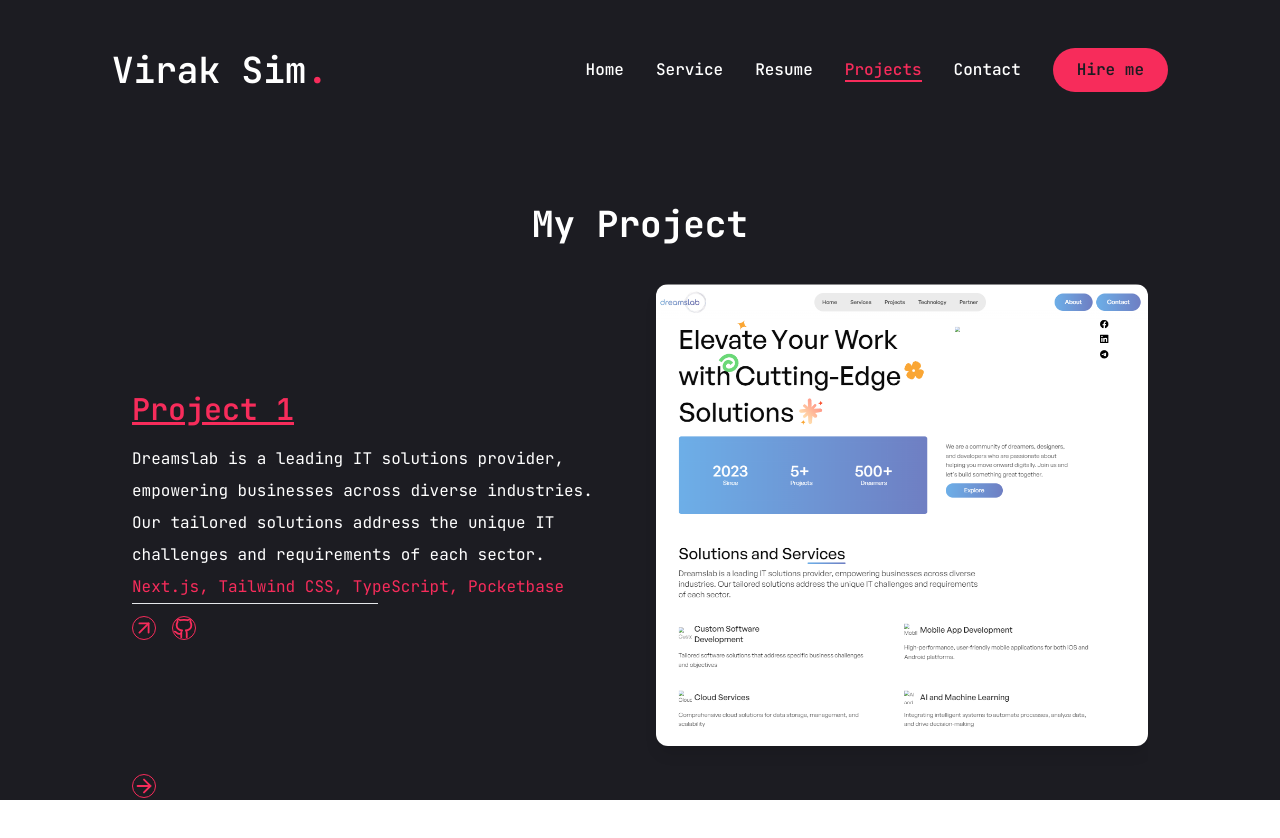
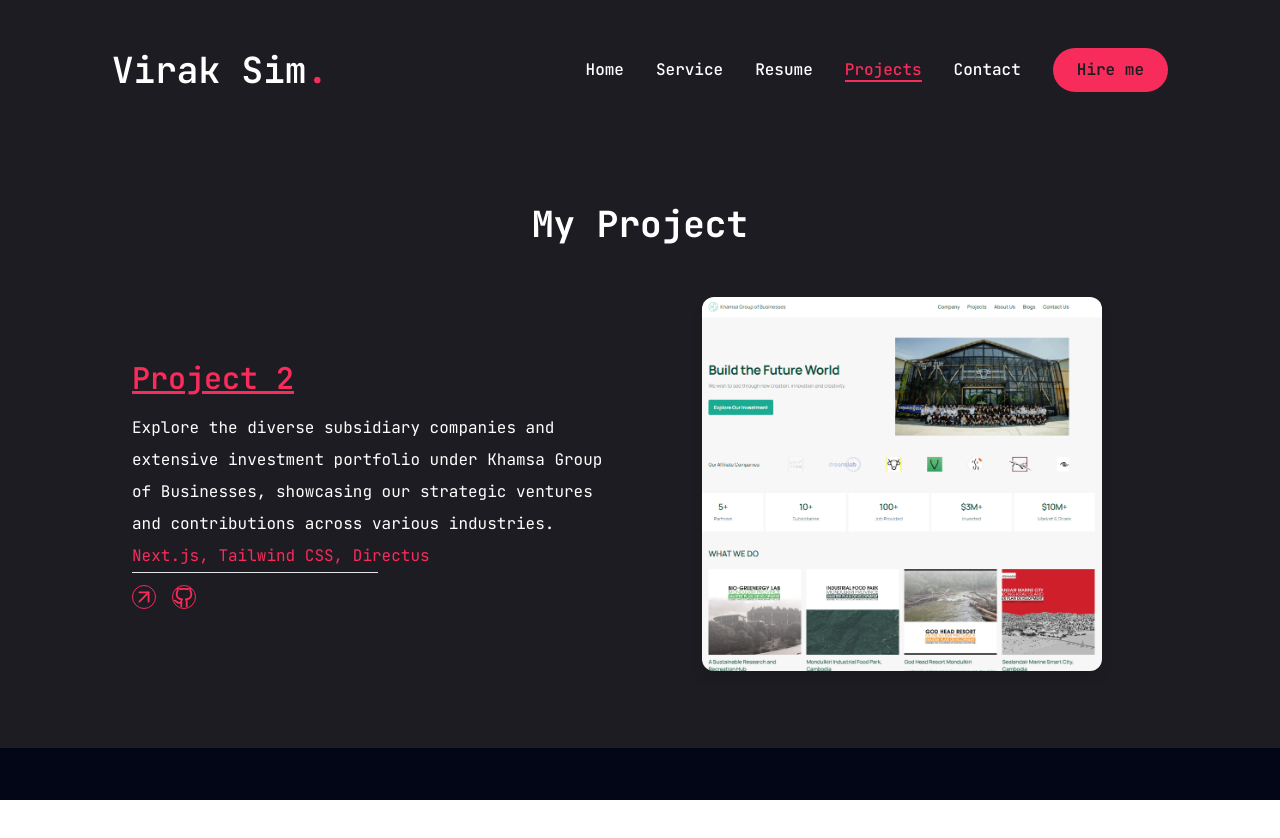
Before and after one commit to SivPing/portfolio, a Next.js app: page /projects in a window 1280 px wide. Shown: the top 838 px of the page. Built offline with nearby package versions, Linux system fonts and the light colour scheme.

Commit message:
feat:last-update

```diff
--- a/src/app/projects/page.tsx
+++ b/src/app/projects/page.tsx
@@ -1,57 +1,61 @@
 "use client";
 import React from "react";
 import { Swiper, SwiperSlide } from "swiper/react";
+import { Autoplay } from "swiper/modules";
 import "swiper/css";
 import "swiper/css/navigation";
 import "swiper/css/pagination";
 import Image from "next/image";
-import { ArrowRight, ArrowUpRight, Github } from "lucide-react";
+import { ArrowUpRight, Github } from "lucide-react";
 import Link from "next/link";
 import { PROJECTS } from "@/constants/project";
 
 const Project = () => {
   return (
-    <section className="py-16  text-white lg:px-28 px-5">
+    <section className="py-16 text-white lg:px-28">
       <div className="container mx-auto px-5">
-        <h1 className="text-4xl font-bold text-center mb-10 ">My Project</h1>
-        <Swiper spaceBetween={10} className="w-full h-full">
+        <h1 className="text-4xl font-bold text-center mb-10">My Project</h1>
+        <Swiper
+          spaceBetween={10}
+          loop={true}
+          autoplay={{
+            delay: 3000,
+            disableOnInteraction: false,
+          }}
+          modules={[Autoplay]}
+          className="w-full h-full"
+        >
           {PROJECTS.map((project) => (
             <SwiperSlide key={project.number}>
-              <div className="flex flex-col md:flex-row items-center justify-between gap-8 ">
+              <div className="flex flex-col md:flex-row items-center justify-between gap-8 min-h-[400px]">
                 {/* Left Side - Text Content */}
-                <div className="w-full md:w-1/2 text-left ">
-                  {/* <h2 className="text-6xl font-bold  mb-4">{project.number}</h2> */}
+                <div className="w-full md:w-1/2 text-left flex flex-col justify-center">
                   <h3 className="text-3xl font-semibold text-accent mb-4 underline">
                     {project.title}
                   </h3>
-                  <p className="">{project.description}</p>
-                  <p className="text-accent ">{project.stack.join(", ")}</p>
+                  <p>{project.description}</p>
+                  <p className="text-accent">{project.stack.join(", ")}</p>
                   <hr className="w-1/2" />
-                  <div className="flex gap-4 mt-3 ">
+                  <div className="flex gap-4 mt-3">
                     <Link href={project.live}>
-                      <ArrowUpRight className=" text-xs  border border-accent rounded-full flex justify-center items-center text-accent  hover:bg-accent hover:text-primary hover:transition-all duration-500" />
+                      <ArrowUpRight className="text-xs border border-accent rounded-full flex justify-center items-center text-accent hover:bg-accent hover:text-primary transition-all duration-500" />
                     </Link>
                     <Link href={project.github}>
-                      <Github className="text-xs border border-accent rounded-full flex justify-center items-center text-accent  hover:bg-accent hover:text-primary hover:transition-all duration-500" />
+                      <Github className="text-xs border border-accent rounded-full flex justify-center items-center text-accent hover:bg-accent hover:text-primary transition-all duration-500" />
                     </Link>
                   </div>
                 </div>
 
                 {/* Right Side - Image */}
-                <div className="w-full h-hift md:w-1/2">
+                <div className="w-full md:w-1/2 flex justify-center items-center">
                   <Image
                     src={project.image}
                     alt={project.title}
                     width={400}
                     height={250}
                     quality={100}
-                    className="rounded-xl shadow-lg object-cover w-full h-auto"
+                    className="rounded-xl shadow-lg object-cover"
                   />
-                </div>
-              </div>
-              <div className="flex gap-5">
-                <div className="mt-7 items-center ">
-                  <ArrowRight className="text-xs border border-accent rounded-full flex justify-center items-center text-accent  hover:bg-accent hover:text-primary hover:transition-all duration-500" />
                 </div>
               </div>
             </SwiperSlide>
--- a/src/components/global/footer.tsx
+++ b/src/components/global/footer.tsx
@@ -12,7 +12,7 @@ import {
 
 const Footer = () => {
   return (
-    <footer className=" bg-slate-950 text-white  px-5">
+    <footer className=" bg-slate-950 text-white ">
       {/* Main Footer Content */}
       <div className="max-w-7xl mx-auto px-4 py-12">
         <div className="grid grid-cols-1 md:grid-cols-2 lg:grid-cols-4 gap-8">
@@ -112,7 +112,7 @@ const Footer = () => {
             <h3 className="text-accent text-2xl font-semibold mb-4">
               Follow me
             </h3>
-            <p className="mb-4">Follow for more</p>
+            <p className="mb-4">Please follow me</p>
             <div className="flex space-x-4">
               <Link
                 href="https://www.facebook.com/profile.php?id=100075883281267"
--- a/src/constants/project.tsx
+++ b/src/constants/project.tsx
@@ -15,7 +15,7 @@ export const PROJECTS = [
     category: "Full Stack",
     title: "Project 2",
     description:
-      "Explore the diverse subsidiary companies and extensive investment portfolio under Khamsa Group of Businesses, showcasing our strategic ventures, innovative projects, and contributions across various industries.",
+      "Explore the diverse subsidiary companies and extensive investment portfolio under Khamsa Group of Businesses, showcasing our strategic ventures and contributions across various industries.",
     stack: ["Next.js", "Tailwind CSS", "Directus"],
     image: "/asset/work/project2.png",
     github: "https://github.com/SivPing",
@@ -26,7 +26,7 @@ export const PROJECTS = [
     category: "Full Stack",
     title: "Project 3",
     description:
-      "Charii is where founders meet investors. Here on Charii, we nurture and grow small seeds into big trees. Let's bring ideas to life, grow together, and make impactful dreams a reality. Join Charii Today and Make a Difference!",
+      "Charii is where founders meet investors. Here on Charii, we nurture and grow small seeds into big trees. Let's bring ideas to life, grow together, and make impactful dreams a reality.",
     stack: ["Next.js", "Tailwind CSS", "Postgres"],
     image: "/asset/work/project3.png",
     github: "https://github.com/SivPing",
```
Also changed, not shown: 1 other file (tests, documents, lock files or other folders).
